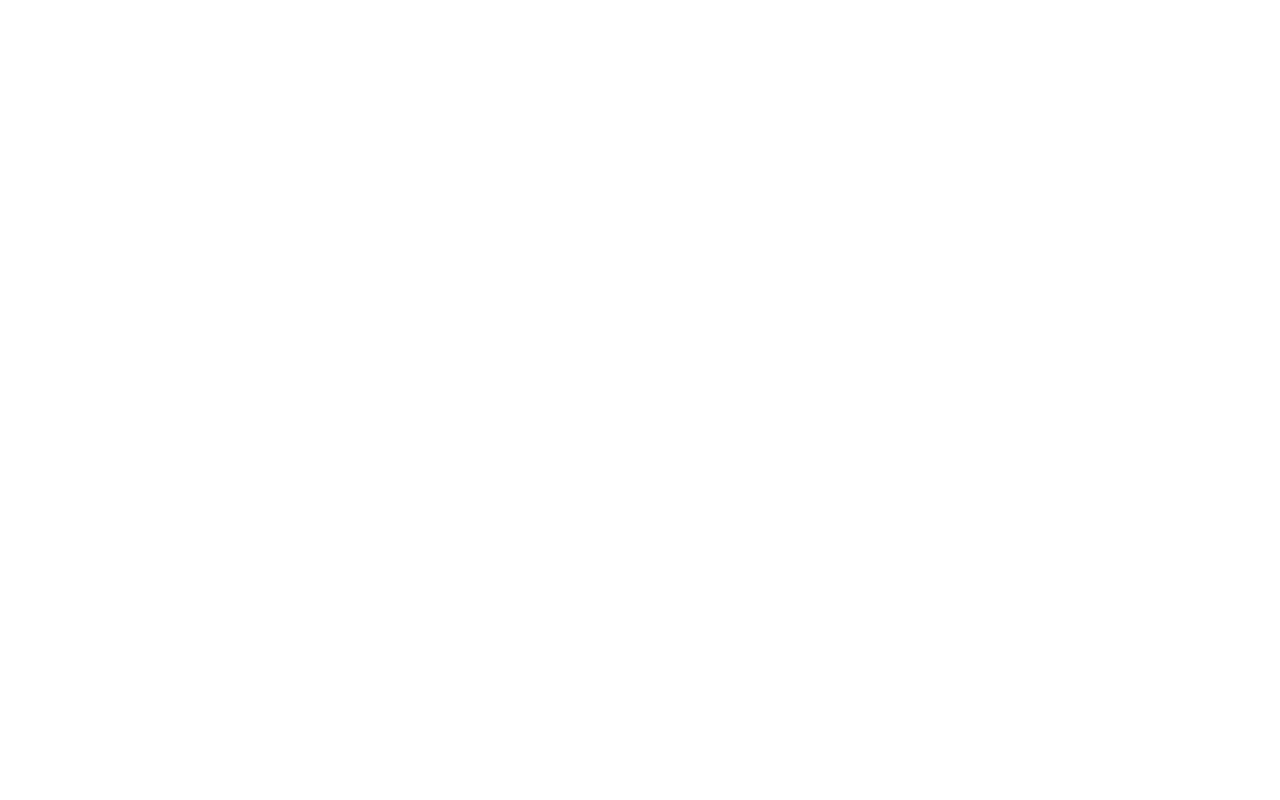
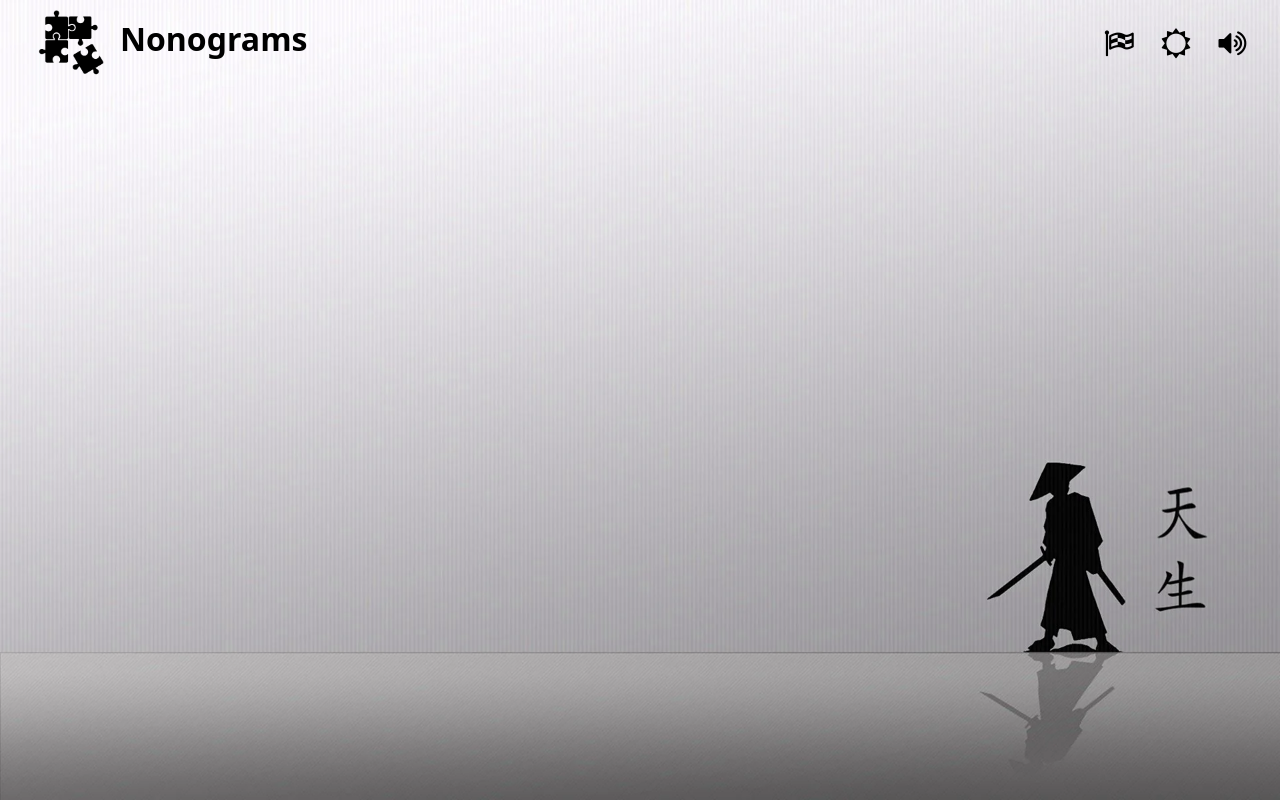
Before and after one commit to EvgenKham/rsschool_stage_1_2, a website: page nonograms/src/index.html in a window 1280 px wide. Drawn offline with nearby package versions, Linux system fonts and the light colour scheme.

Commit message:
feat: start layout app

```diff
--- a/nonograms/src/index.html
+++ b/nonograms/src/index.html
@@ -1,8 +1,13 @@
-<!DOCTYPE html>
+<!doctype html>
 <html lang="en">
   <head>
-  <meta charset="UTF-8">
-  <meta name="viewport" content="width=device-width, initial-scale=1.0">
+    <meta charset="UTF-8" />
+    <meta name="viewport" content="width=device-width, initial-scale=1.0" />
+    <link rel="icon" href="assets/images/icon-crossword-68.png" />
+    <link
+      rel="stylesheet"
+      href="https://cdnjs.cloudflare.com/ajax/libs/font-awesome/4.7.0/css/font-awesome.min.css"
+    />
     <title>Nonogram</title>
     <link
       href="https://cdn.jsdelivr.net/npm/modern-normalize@3.0.1/modern-normalize.min.css"
@@ -11,6 +16,34 @@
     <link rel="stylesheet" href="styles/css/style.css" />
   </head>
   <body>
+    <div class="bg-game"></div>
+    <div class="wrapper">
+      <div class="header">
+        <div class="logo__container">
+          <img class="logo__image" src="assets/images/logo.png" alt="logo-puzzle" />
+          <h1 class="logo__text">Nonograms</h1>
+        </div>
+        <div class="settings">
+          <div class="best-results settings__icon">
+            <i class="fa fa-flag-checkered"></i>
+          </div>
+          <div class="switch-theme settings__icon">
+            <i class="fa fa-sun-o"></i>
+            <!-- <i class="fa fa-moon-o"></i> -->
+          </div>
+          <div class="switch-sound settings__icon">
+            <i class="fa fa-volume-up"></i>
+            <!-- <i class="fa fa-volume-off"></i> -->
+          </div>
+        </div>
+      </div>
+      <div class="main">
+        <div class="choose-level"></div>
+        <div class="timer"></div>
+        <div class="table-game"></div>
+        <div class="options"></div>
+      </div>
+    </div>
     <script type="module" src="js/index.js"></script>
   </body>
 </html>
--- a/nonograms/src/styles/sass/style.sass
+++ b/nonograms/src/styles/sass/style.sass
@@ -0,0 +1,56 @@
+
+.bg-game
+  position: absolute
+  top: 0px
+  bottom: 0px
+  right: 0px
+  left: 0px
+  z-index: -100
+  background-image: url('/src/assets/images/backgraund-nonogram.jpg')
+  background-position: center
+  background-size: cover
+  background-repeat: no-repeat
+
+.wrapper
+  display: flex
+  flex-direction: column
+  align-items: center
+  max-width: 1440px
+  margin: 0 auto
+  height: 100vh
+  overflow: hidden
+
+.header
+  display: flex
+  justify-content: space-between
+  align-items: center
+  max-width: 1440px
+  width: 100%
+  padding: 0 20px
+
+.logo
+  &__container
+    display: flex
+  &__image
+    width: 100px
+  &__text
+    cursor: default
+
+.settings
+  display: flex
+  justify-content: space-between
+  max-width: 170px
+  width: 100%
+  &__icon
+    font-size: 30px
+    margin: 0 auto
+    cursor: pointer
+
+
+.main
+  display: flex
+  justify-content: space-between
+  align-items: center
+  max-width: 1440px
+  width: 100%
+  padding: 0 20px
```
Also changed, not shown: nonograms/src/assets/images/backgraund-nonogram.jpg (added), nonograms/src/assets/images/icon-crossword-68.png (added), nonograms/src/assets/images/japan-sunset.jpg (added), nonograms/src/assets/images/logo.png (added), nonograms/src/styles/css/style.css. Lines whose indentation alone changed are shown as unchanged.
